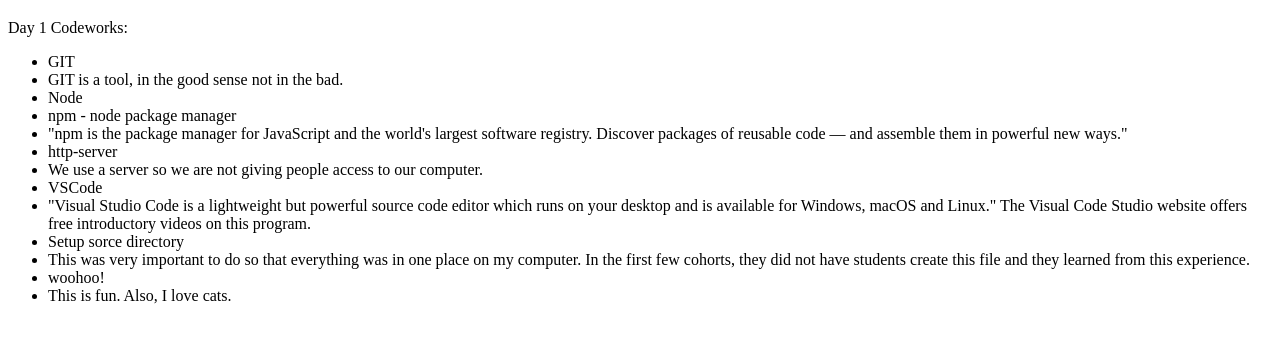
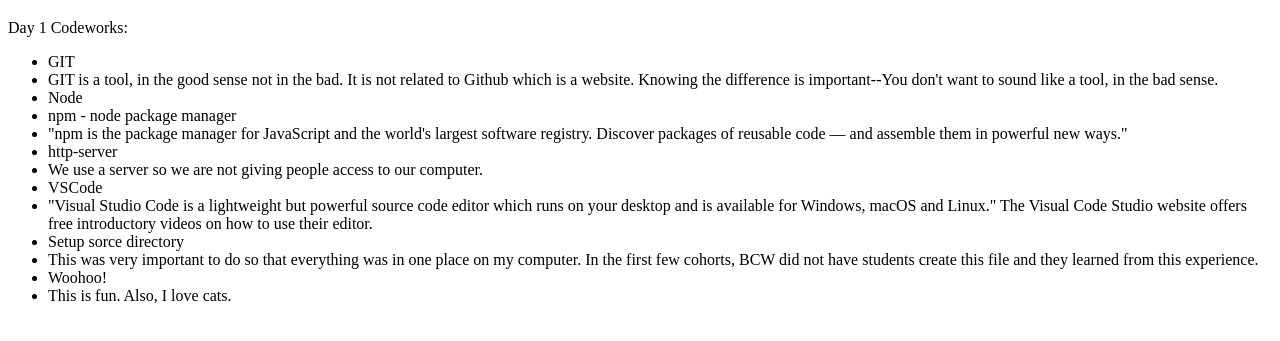
Before and after one commit to TheLandofSam/env-setup, a plain HTML site: page index.html in a window 1280 px wide. Shown: the part 61-402 px from the top of the page. Drawn offline with Linux system fonts and the light colour scheme.

Commit message:
Edited and added information

```diff
--- a/index.html
+++ b/index.html
@@ -11,17 +11,17 @@
     <p1>Day 1 Codeworks:
         <ul>
             <li>GIT</li>
-                <li>GIT is a tool, in the good sense not in the bad.</li>
+                <li>GIT is a tool, in the good sense not in the bad. It is not related to Github which is a website. Knowing the difference is important--You don't want to sound like a tool, in the bad sense.</li>
             <li>Node</li>
             <li>npm - node package manager</li>
                 <li>"npm is the package manager for JavaScript and the world's largest software registry. Discover packages of reusable code — and assemble them in powerful new ways."</li>
             <li>http-server</li>
                 <li>We use a server so we are not giving people access to our computer.</li>
             <li>VSCode</li>
-                <li>"Visual Studio Code is a lightweight but powerful source code editor which runs on your desktop and is available for Windows, macOS and Linux." The Visual Code Studio website offers free introductory videos on this program.</li>
+                <li>"Visual Studio Code is a lightweight but powerful source code editor which runs on your desktop and is available for Windows, macOS and Linux." The Visual Code Studio website offers free introductory videos on how to use their editor.</li>
             <li>Setup sorce directory</li>
-                <li>This was very important to do so that everything was in one place on my computer. In the first few cohorts, they did not have students create this file and they learned from this experience.</li>
-            <li>woohoo!</li>
+                <li>This was very important to do so that everything was in one place on my computer. In the first few cohorts, BCW did not have students create this file and they learned from this experience.</li>
+            <li>Woohoo!</li>
                 <li>This is fun. Also, I love cats.</li>
         </ul>
     </p1>
```
